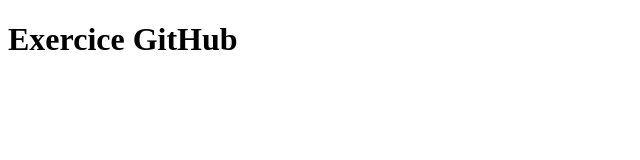
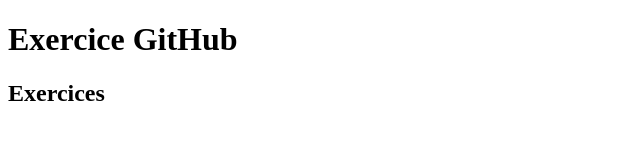
Before and after one commit to Elina44/My-super-website, a plain HTML site: page index.html in a window 1280 px wide. Shown: the whole page, without its empty margins (0-640 px from the left). Drawn offline with Linux system fonts and the light colour scheme.

Commit message:
ajout h2

```diff
--- a/index.html
+++ b/index.html
@@ -7,5 +7,6 @@
 </head>
 <body>
     <h1>Exercice GitHub</h1>
+    <h2>Exercices</h2>
 </body>
 </html>
```
